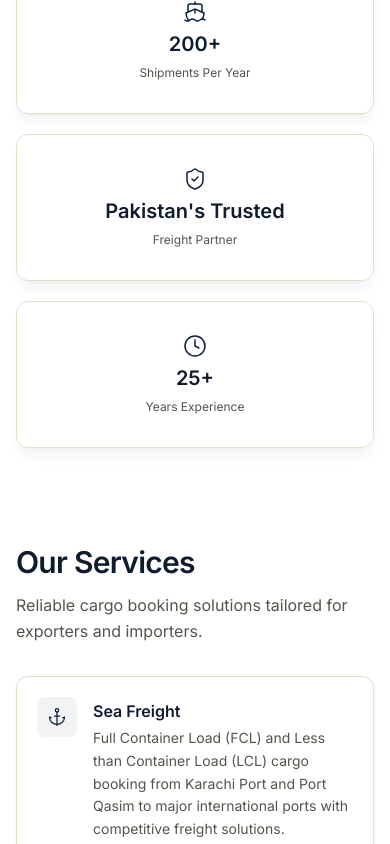
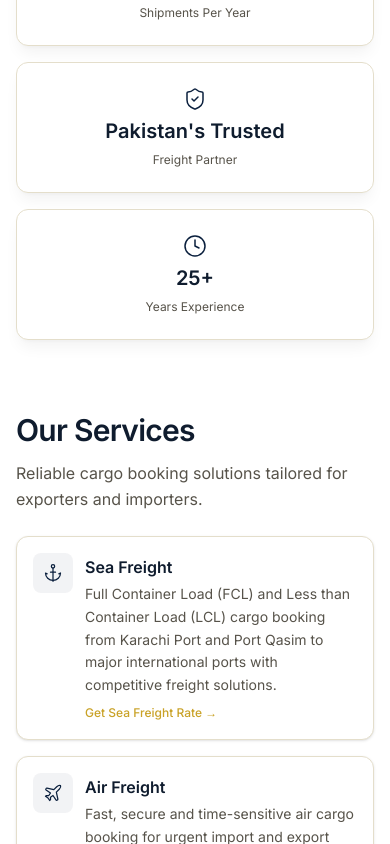
Before and after one commit to Mairaarshad19/allied-shipping-website, a Next.js app: page / in a window 390 px wide. Shown: the part 1156-2000 px from the top of the page. Built offline with nearby package versions, Linux system fonts and the light colour scheme.

Commit message:
Stats + Service section on mobile

```diff
--- a/components/Services.tsx
+++ b/components/Services.tsx
@@ -39,11 +39,11 @@
 
 export default function Services() {
   return (
-    <section className="bg-white pb-12 md:pb-16 lg:pb-20 pt-8 md:pt-12 lg:pt-14">
+    <section className="bg-white pb-10 sm:pb-16 lg:pb-20 pt-6 sm:pt-12 lg:pt-14">
       <Container>
         {/* Section header */}
         <Reveal type="fade-up">
-          <div className="mb-8 md:mb-12 max-w-xl">
+          <div className="mb-6 sm:mb-12 max-w-xl">
             <h2 className="text-3xl md:text-4xl font-semibold tracking-tight text-heading">
               Our Services
             </h2>
@@ -65,18 +65,18 @@
                 type="fade-up"
                 delay={index * 100}
               >
-                <div className="flex items-start gap-4 rounded-xl border border-border bg-white px-5 py-5 shadow-sm transition-shadow duration-200 hover:shadow-md">
+                <div className="flex items-start gap-3 sm:gap-4 rounded-xl border border-border bg-white px-4 sm:px-5 py-4 sm:py-5 shadow-sm transition-shadow duration-200 hover:shadow-md">
                   <div className="flex h-10 w-10 shrink-0 items-center justify-center rounded-lg bg-navy-primary/5">
                     <Icon
                       className="h-5 w-5 text-navy-primary"
                       strokeWidth={1.5}
                     />
                   </div>
-                  <div className="pt-0.5">
-                    <h3 className="text-base font-semibold text-heading">
+                  <div className="pt-0.5 min-w-0">
+                    <h3 className="text-base font-semibold text-heading break-words">
                       {service.title}
                     </h3>
-                    <p className="mt-1 text-sm text-body leading-relaxed">
+                    <p className="mt-1 text-sm text-body leading-relaxed break-words">
                       {service.description}
                     </p>
                     {service.link && (
--- a/components/Stats.tsx
+++ b/components/Stats.tsx
@@ -27,12 +27,12 @@
 
 export default function Stats() {
   return (
-    <section className="bg-white relative z-10 pb-16 md:pb-20 lg:pb-24">
+    <section className="bg-white relative z-10 pb-12 sm:pb-16 lg:pb-24">
       {/* Visual divider */}
-      <div className="mx-auto w-px h-12 bg-gradient-to-b from-transparent via-border to-transparent" />
+      <div className="mx-auto w-px h-10 sm:h-12 bg-gradient-to-b from-transparent via-border to-transparent" />
 
-      <Container className="mt-16 md:mt-20">
-        <div className="grid grid-cols-1 sm:grid-cols-2 lg:grid-cols-4 gap-5 md:gap-8">
+      <Container className="mt-10 sm:mt-16 md:mt-20">
+        <div className="grid grid-cols-1 sm:grid-cols-2 lg:grid-cols-4 gap-4 sm:gap-5 md:gap-8">
           {STATS.map((stat, index) => {
             const Icon = stat.icon;
 
@@ -42,12 +42,12 @@
                 type="fade-up"
                 delay={index * 100}
               >
-                <div className="flex flex-col items-center text-center gap-2 rounded-xl border border-border bg-white px-5 py-8 shadow-lg shadow-black/5 transition-all duration-300 hover:-translate-y-1 hover:shadow-xl hover:shadow-black/10">
+                <div className="flex flex-col items-center text-center gap-2 rounded-xl border border-border bg-white px-4 sm:px-5 py-6 sm:py-8 shadow-lg shadow-black/5 transition-all duration-300 hover:-translate-y-1 hover:shadow-xl hover:shadow-black/10">
                   <Icon className="h-6 w-6 text-navy-primary" strokeWidth={1.5} />
-                  <span className="text-xl md:text-2xl font-semibold leading-tight text-heading">
+                  <span className="text-xl md:text-2xl font-semibold leading-tight text-heading break-words">
                     {stat.title}
                   </span>
-                  <span className="text-xs text-body">{stat.description}</span>
+                  <span className="text-xs text-body break-words">{stat.description}</span>
                 </div>
               </Reveal>
             );
```
